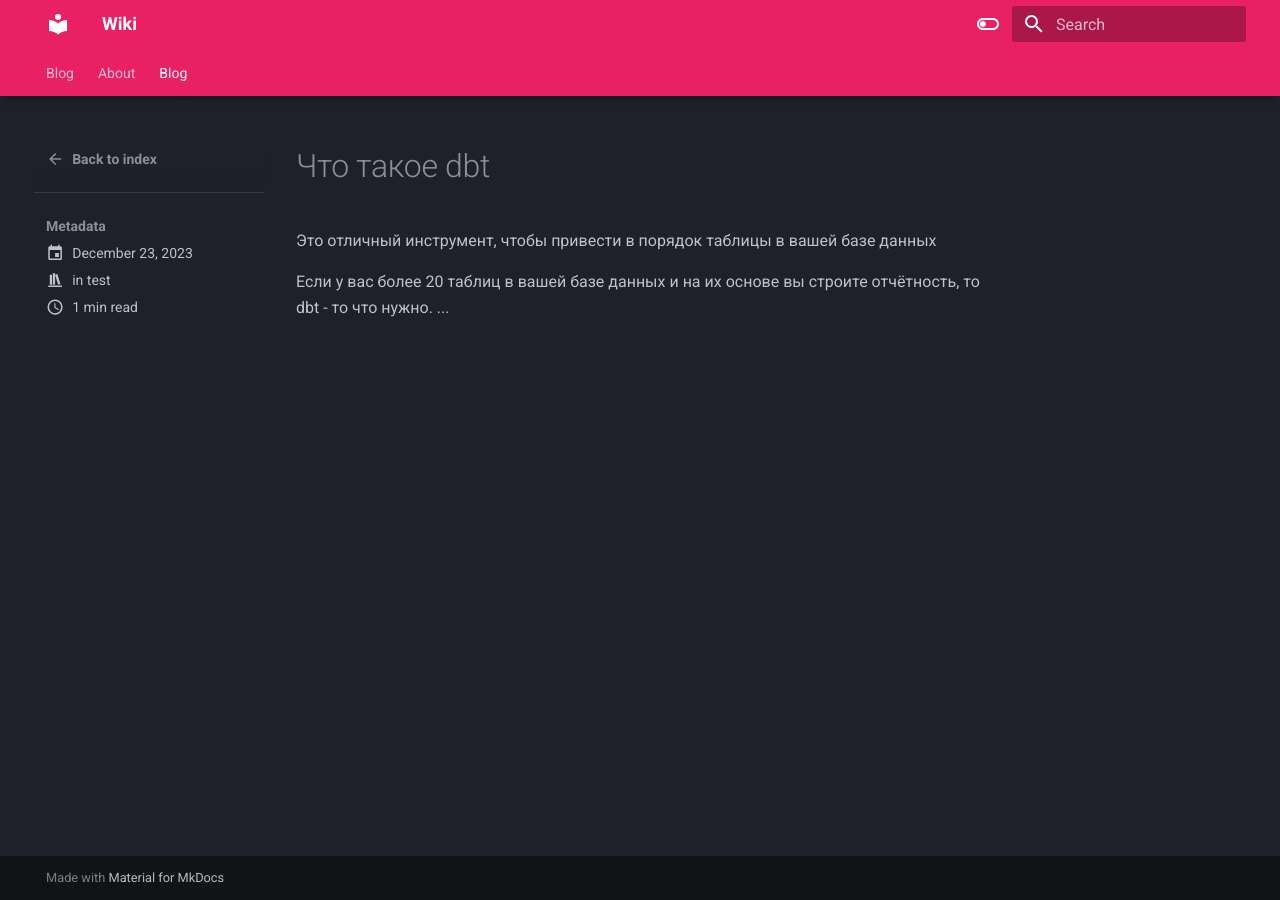
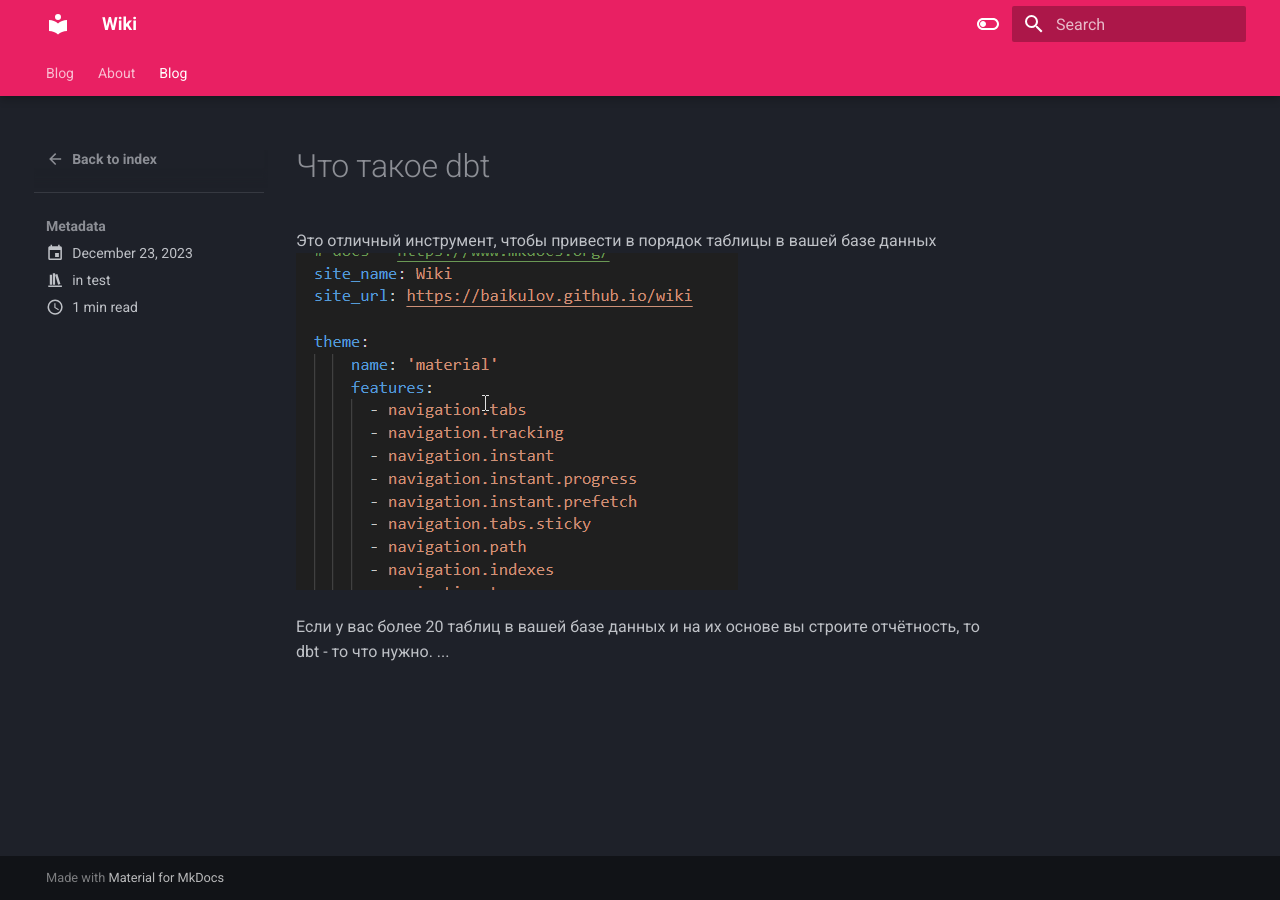
Before and after one commit to baikulov/baikulov.pro, an MkDocs documentation site: the page built from docs/blog/posts/blog-post.md, in a window 1280 px wide. Built offline with MkDocs 1.6.1 and Material for MkDocs 9.7.7, drawn with Linux system fonts in a browser that asks for light colours.

```diff
--- a/docs/blog/posts/blog-post.md
+++ b/docs/blog/posts/blog-post.md
@@ -10,7 +10,7 @@ tags:
 # Что такое dbt
 
 Это отличный инструмент, чтобы привести в порядок таблицы в вашей базе данных
-![](Blog/posts/_attachments/28d1fbc2eeb4d81a284be3fa425be02b.png)
+![](_attachments/59b8d5cdc46a6c3b2f194bb028da2586.png)
 <!-- more -->
 
 Если у вас более 20 таблиц в вашей базе данных и на их основе вы строите отчётность, то dbt - то что нужно.
```
Also changed, not shown: docs/.obsidian/app.json, docs/.obsidian/workspace.json, docs/blog/posts/_attachments/28d1fbc2eeb4d81a284be3fa425be02b.png (deleted), docs/blog/posts/_attachments/59b8d5cdc46a6c3b2f194bb028da2586.png (added).
